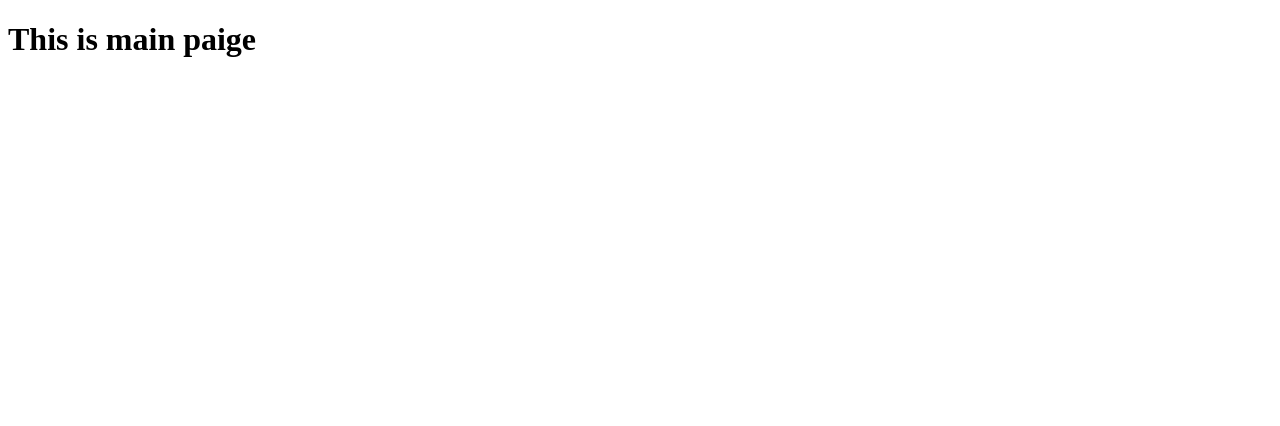
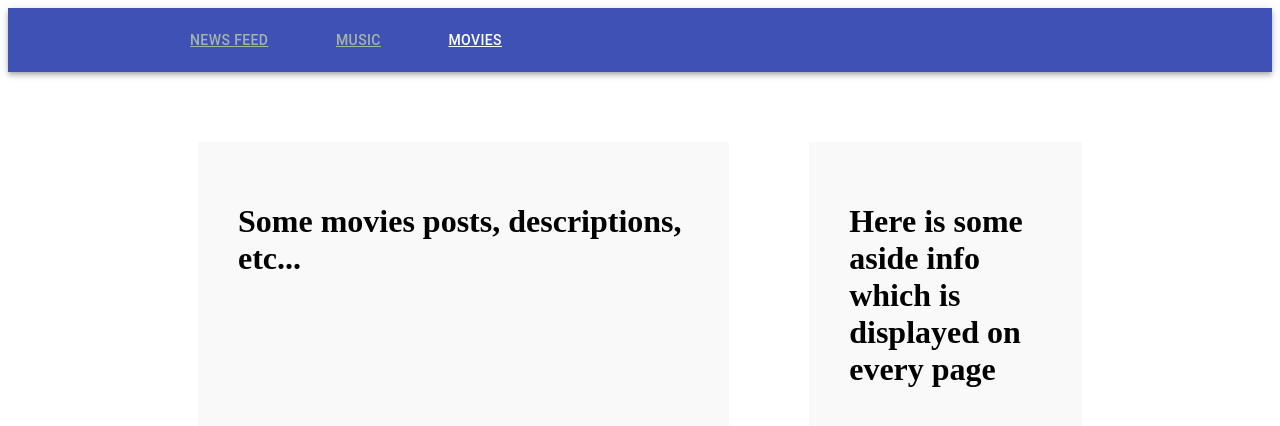
Before and after one commit to Andrewito97/ProjectOne, a React app: page /movies in a window 1280 px wide. Shown: the top 426 px of the page. Built offline with nearby package versions, Linux system fonts and the light colour scheme; the HTML template or start-up script is replaced by a standard one.

Commit message:
make basic layout

```diff
--- a/client/App.js
+++ b/client/App.js
@@ -1,13 +1,56 @@
 import React from 'react'
+import ReactDOM from 'react-dom'
+import { BrowserRouter, Switch, Route } from 'react-router-dom'
+import Topbar from './components/Topbar'
+import MusicList from './components/MusicList'
+import MoviesList from './components/MoviesList'
+import NewsFeed from './components/NewsFeed'
+import RightSidebar from './components/RightSidebar'
+
+const styles = {
+    container: {
+        display: 'flex',
+        marginTop: 30,
+        marginLeft: 150,
+        marginRight: 150
+    },
+    list: {
+        flexGrow: 2,
+        backgroundColor: '#F9F9F9',
+        margin: 40,
+        padding: 40
+    },
+    aside: {
+        flexGrow: 1,
+        backgroundColor: '#F9F9F9',
+        margin: 40,
+        minHeight: 600,
+        padding: 40,
+        maxWidth: '20%'
+    }
+}
 
 class App extends React.Component {
     render() {
         return (
-            <div>
-                <h1>This is main paige</h1>
-            </div>
+            <BrowserRouter>
+                <Topbar/>
+                <div style={styles.container}>
+                    <div style={styles.list}>
+                        <Switch >
+                            <Route exact path='/' component={NewsFeed} />
+                            <Route path='/music' component={MusicList} />
+                            <Route path='/movies' component={MoviesList} />
+                        </Switch>
+                    </div>
+                    <div style={styles.aside}>
+                        <RightSidebar/>
+                    </div>
+
+                </div>
+            </BrowserRouter>
         )
     }
 }
 
-export default App
+ReactDOM.render(<App/>, document.getElementById('root'))
--- /dev/null
+++ b/client/components/MoviesList.js
@@ -0,0 +1,9 @@
+import React from 'react'
+
+class MoviesList extends React.Component {
+    render() {
+        return <h1>Some movies posts, descriptions, etc...</h1>
+    }
+}
+
+export default MoviesList
--- /dev/null
+++ b/client/components/MusicList.js
@@ -0,0 +1,9 @@
+import React from 'react'
+
+class MusicList extends React.Component {
+    render() {
+        return <h1>Music posts, etc...</h1>
+    }
+}
+
+export default MusicList
--- /dev/null
+++ b/client/components/NewsFeed.js
@@ -0,0 +1,9 @@
+import React from 'react'
+
+class NewsFeed extends React.Component {
+    render() {
+        return <h1>Here is news feed posts...</h1>
+    }
+}
+
+export default NewsFeed
--- /dev/null
+++ b/client/components/RightSidebar.js
@@ -0,0 +1,9 @@
+import React from 'react'
+
+class RightSidebar extends React.Component {
+    render() {
+        return <h1>Here is some aside info which is displayed on every page</h1>
+    }
+}
+
+export default RightSidebar
--- /dev/null
+++ b/client/components/Topbar.js
@@ -0,0 +1,42 @@
+import React from 'react'
+import { Link, withRouter } from 'react-router-dom'
+import { AppBar, Toolbar, Button } from '@material-ui/core'
+
+const styles = {
+    newsFeedTab: {
+        marginLeft: 150
+    },
+    musicTab: {
+        marginLeft: 50
+    },
+    moviesTab: {
+        marginLeft: 50
+    }
+}
+
+function isActive(history, path) {
+    if(history.location.pathname === path) {
+        return {color: 'white'}
+    } else {
+        return {color: '#A4B5A3'}
+    }
+};
+
+const Topbar = withRouter( ({history}) => (
+        <AppBar position='static'>
+            <Toolbar>
+                <Button style={styles.newsFeedTab}>
+                    <Link to='/' style={isActive(history, '/')}>News Feed</Link>
+                </Button>
+                <Button style={styles.musicTab}>
+                    <Link to='/music' style={isActive(history, '/music')}>Music</Link>
+                </Button>
+                <Button style={styles.moviesTab}>
+                    <Link to='/movies' style={isActive(history, '/movies')}>Movies</Link>
+                </Button>
+            </Toolbar>
+        </AppBar>
+
+))
+
+export default Topbar;
--- a/client/main.js
+++ /dev/null
@@ -1,5 +0,0 @@
-import React from 'react'
-import ReactDOM from 'react-dom'
-import App from './App'
-
-ReactDOM.render(<App/>, document.getElementById('root'))
--- a/nodemon.json
+++ /dev/null
@@ -1,4 +0,0 @@
-{
-    "watch": [ "server/", "client/" ],
-    "exec": "webpack && node build/generated.server.js"
-}
--- a/templates/template.react.js
+++ b/templates/template.react.js
@@ -5,6 +5,8 @@ function template() {
         <head>
            <meta charset="utf-8">
            <title>Project One</title>
+           <link rel="stylesheet" href="https://fonts.googleapis.com/css?family=Roboto:300,400,500,700&display=swap" />
+           <link rel="stylesheet" href="https://fonts.googleapis.com/icon?family=Material+Icons" />
            <style>
            a{
                text-decoration: none
@@ -12,7 +14,6 @@ function template() {
            </style>
         </head>
         <body style="margin: 0">
-           <h1>Template markup is here!</h1>
            <div id="root"></div>
            <script type="text/javascript" src="/build/generated.client.js"></script>
         </body>
--- a/webpack.config.js
+++ b/webpack.config.js
@@ -30,7 +30,7 @@ const serverConfig = {
 const clientConfig = {
     mode: 'development',
     entry: {
-        client: './client/main.js'
+        client: './client/App.js'
     },
     output: {
         path: path.resolve(__dirname, 'build'),
```
Also changed, not shown: package.json (+7 -2 lines), 2 other files (tests, documents, lock files or other folders).
